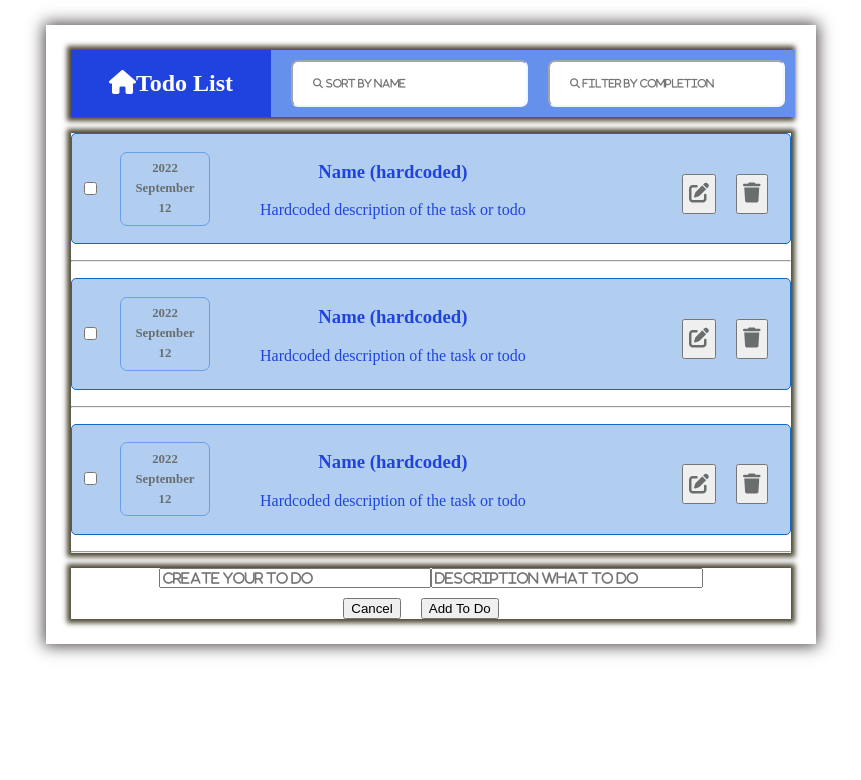
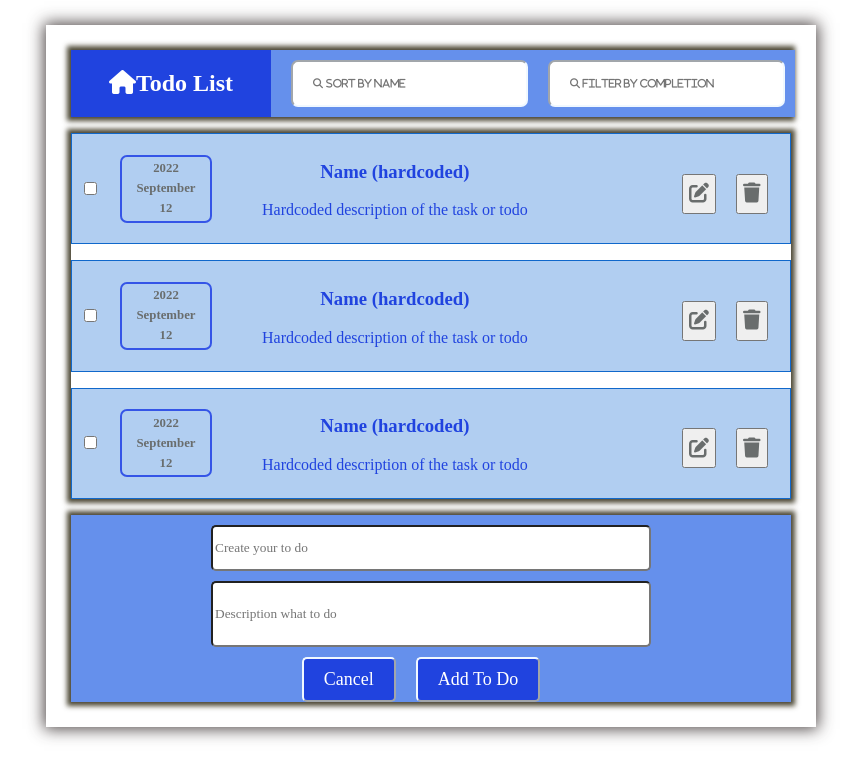
Before and after one commit to solidity247/todo-list, a React (Vite) app: page / in a window 1280 px wide. Shown: the top 780 px of the page, without its empty margins (69-930 px from the left). Built offline with nearby package versions, Linux system fonts and the light colour scheme.

Commit message:
please check css

```diff
--- a/src/components/AddForm.css
+++ b/src/components/AddForm.css
@@ -18,3 +18,49 @@
 /* .btns{
     margin-left: 600px;
 } */
+
+.input, .btns {
+    background-color:hsl(221, 78%, 66%) ;
+}
+.cancelBtn {
+    font-family: cursive;
+    border-radius: 5px;
+    padding: 10px 20px;
+    background-color: #2043df;
+    border-color: aliceblue;
+    color: white;
+    font-size: large;
+}
+.cancelBtn:hover {
+    background-color: rgb(94, 93, 97);
+
+}
+.addBtn:hover {
+    background-color: rgb(94, 93, 97);
+
+}
+
+.addBtn {
+    font-family: cursive;
+    border-radius: 5px;
+    padding: 10px 20px;
+    background-color: #2043df;
+    border-color: aliceblue;
+    color: white;
+    font-size: large;
+}
+
+.create-todo {
+    font-family: cursive;
+    border-radius: 5px;
+    height: 40px;
+    width: 60%;
+    margin-top: 10px;
+    margin-bottom: 10px;
+}
+.description {
+    font-family: cursive;
+    border-radius: 5px;
+    width: 60%;
+    height: 60px;
+}
--- a/src/components/AddForm.jsx
+++ b/src/components/AddForm.jsx
@@ -9,10 +9,10 @@ class AddForm extends React.Component{
     }
     render(){
         return(
-            <Wrapper>
+            <Wrapper id="wrap">
                 <div className='input'>
-                    <input type="text" placeholder='Create your to do'/>
-                    <input type="text" placeholder='Description what to do'/>
+                    <input className='create-todo' type="text" placeholder='Create your to do'/>
+                    <input className='description' type="text" placeholder='Description what to do'/>
                 </div>
                 <div className='btns'>
                     <button className='cancelBtn'>Cancel</button>
--- a/src/components/Header.css
+++ b/src/components/Header.css
@@ -23,6 +23,9 @@ body {
   /*position: relative;*/
 
 }
+h2 {
+  font-family: cursive;
+}
 
 header {
   width: 500px;
@@ -37,6 +40,7 @@ header {
 }
 
 .house {
+
   background-color: var(--blue);
   text-decoration: none;
   color: white;
@@ -76,10 +80,4 @@ header {
 
 input {
   font-family: FontAwesome;
-
-
 }
-
-input ::placeholder{
-
-}
--- a/src/components/TodoContainer.jsx
+++ b/src/components/TodoContainer.jsx
@@ -13,11 +13,11 @@ export default class TodoContainer extends React.Component {
       //we should map this for each object
       <Wrapper>
         <TodoNote></TodoNote>
-        <hr></hr>
+
         <TodoNote></TodoNote>
-        <hr></hr>
+
         <TodoNote></TodoNote>
-        <hr></hr>
+
       </Wrapper>
       // add delete, edit functions . add save button
     );
--- a/src/components/TodoNote.css
+++ b/src/components/TodoNote.css
@@ -2,12 +2,13 @@
   box-sizing: border-box;
   width: 100%;
   border: 1px solid rgb(16, 104, 203);
-  border-radius: 5px;
+  /*border-radius: 5px;*/
   /* margin: 5px; */
   padding: 8px;
 }
 
 .todo-note {
+  font-family: cursive;
   display: flex;
   justify-content: space-between;
   align-items: center;
@@ -21,8 +22,8 @@
   display: flex;
   flex-direction: column;
   width: 5.5rem;
-  height: 4.5rem;
-  border: 1px solid #669fea;
+  height: 4rem;
+  border: 2px solid #3555e7;
   border-radius: 7px;
   color: rgb(105, 109, 109);
   align-items: center;
@@ -57,3 +58,8 @@ font-size: 50px;
 .todo-note-content {
 margin-left: 50px;
 }
+
+.todo-note-date:hover {
+  background-color: #3555e7;
+  color:white;
+}
```
Also changed, not shown: 1 other file (tests, documents, lock files or other folders).
